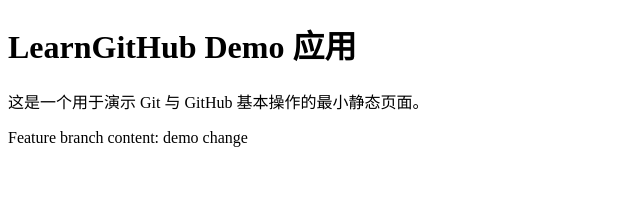
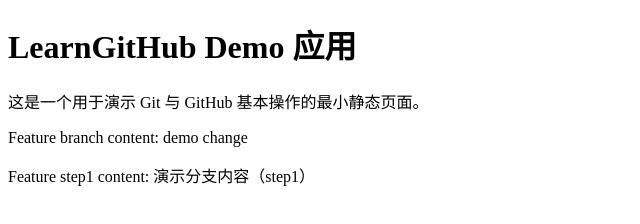
Before and after one commit to mafye/LearnGithub-Demo, a plain HTML site: page index.html in a window 1280 px wide. Shown: the whole page, without its empty margins (0-640 px from the left). Drawn offline with Linux system fonts and the light colour scheme.

Commit message:
feat(step1): add feature step1 content

```diff
--- a/index.html
+++ b/index.html
@@ -11,3 +11,6 @@
 </body>
 </html>
 <p>Feature branch content: demo change</p>
+
+
+<p>Feature step1 content: 演示分支内容（step1）</p>
```
